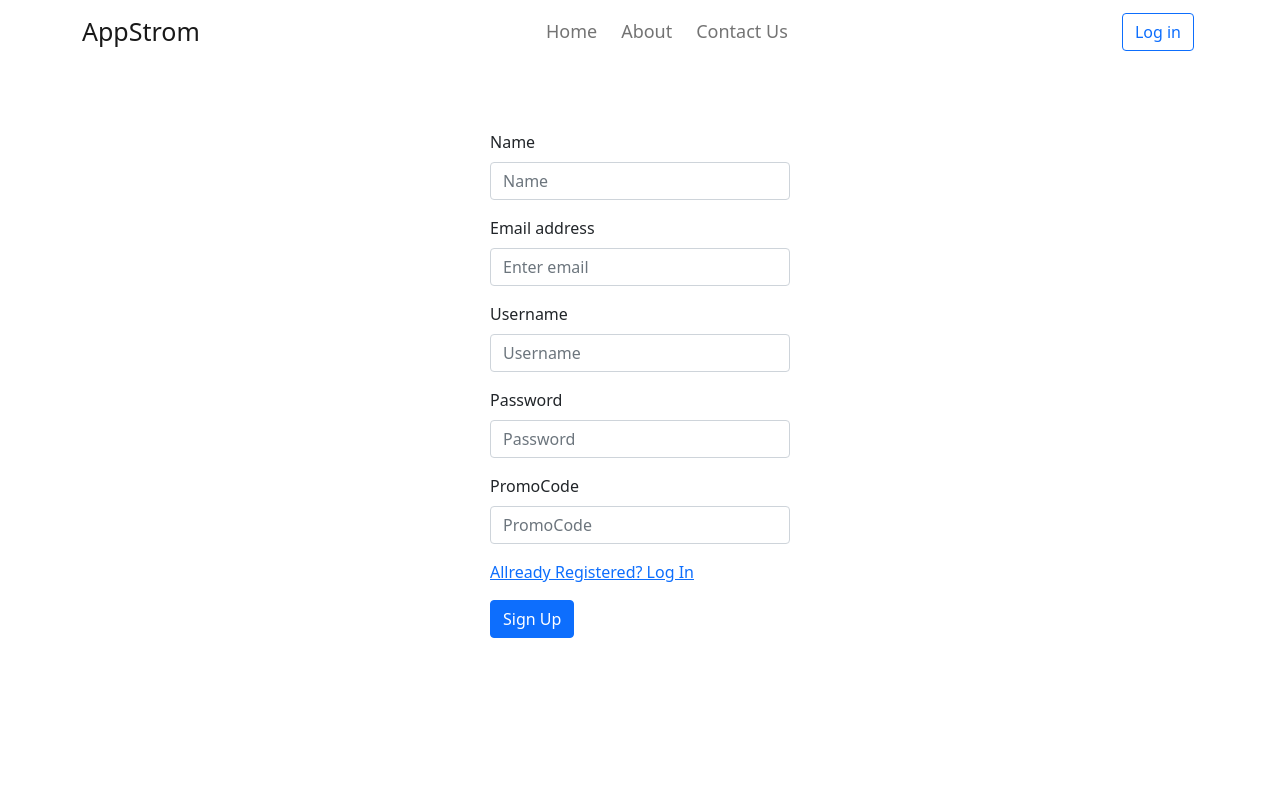
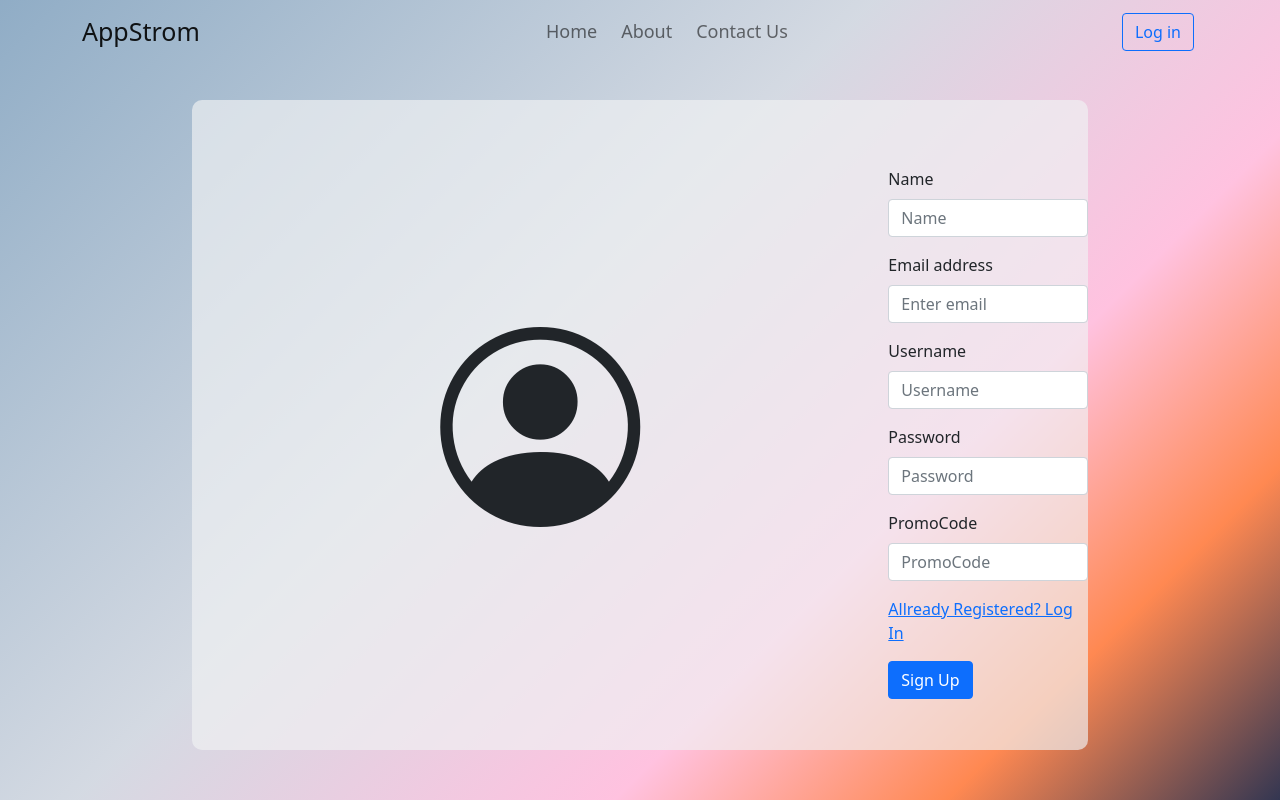
Before and after one commit to shivamanand-dev/appstrom-reactJS, a React (Create React App) app: page /signup in a window 1280 px wide. Built offline with nearby package versions, Linux system fonts and the light colour scheme; no server answers.

Commit message:
design added to signup page

```diff
--- a/src/components/Auth/Signup.js
+++ b/src/components/Auth/Signup.js
@@ -61,7 +61,27 @@ const Signup = (props) => {
     // console.log(credential, "cred");
     // console.log(e.target.name, ":", e.target.value);
   };
+
   return (
+    //          ------- MAIN GRADIENT BACKGROUND --------
+    <div
+      className="gradientBackground"
+      style={{ display: "flex", justifyContent: "center" }}
+    >
+      {/* ---- PERSON ICON AND SIGN UP FORM CONTAINER ----- */}
+
+      <div
+        className="d-block justify-content-between d-xs-block d-sm-block d-md-flex d-lg-flex d-xl-flex align-items-center authContainer"
+        style={{ width: "70%" }}
+      >
+        {/*  --- PERSON ICON ---  */}
+
+        <div className="text-center displayNone" style={{ width: "100%" }}>
+          <i className="bi bi-person-circle" style={{ fontSize: "200px" }}></i>
+        </div>
+
+        {/* ---- SIGN UP FORM ----   */}
+
         <div className="mt-3">
           <Form
             style={{ maxWidth: "300px", margin: "0 auto" }}
@@ -147,10 +167,16 @@ const Signup = (props) => {
               </Link>
             </Form.Group>
 
-        <Button variant="primary" style={{ boxShadow: "none" }} type="submit">
+            <Button
+              variant="primary"
+              style={{ boxShadow: "none" }}
+              type="submit"
+            >
               Sign Up
             </Button>
           </Form>
+        </div>
+      </div>
     </div>
   );
 };
```
Lines whose indentation alone changed are shown as unchanged.
